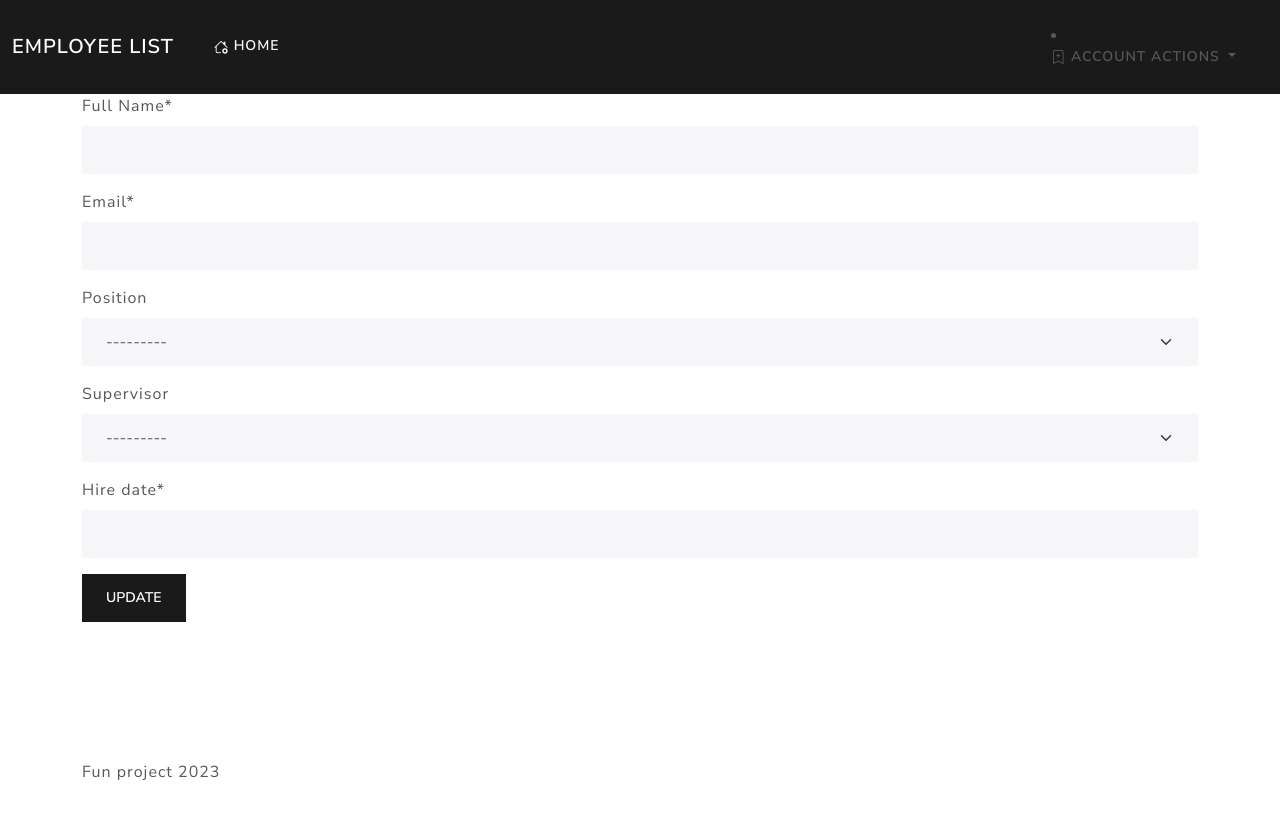
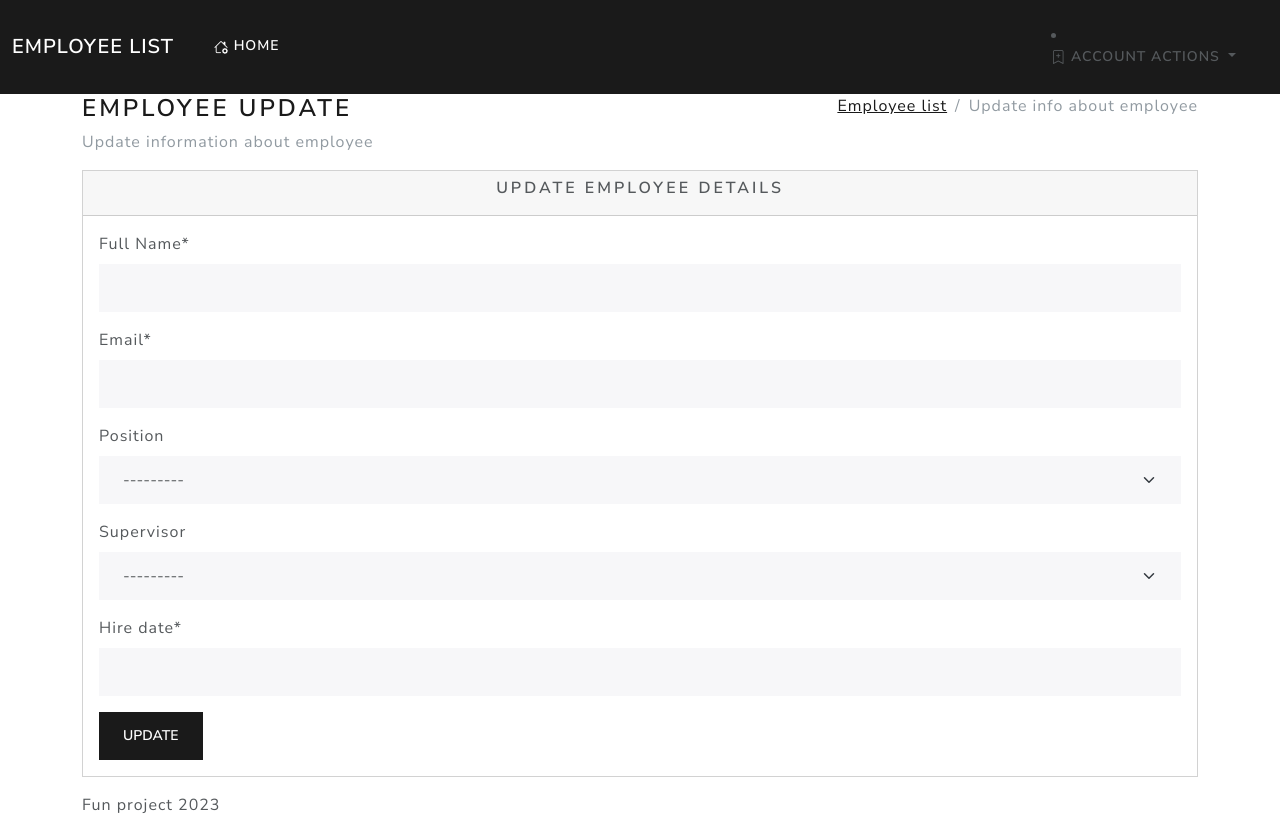
Before and after one commit to partybreaker911/test_task, a Django app: template apps/templates/employee/employee_edit.html in a window 1280 px wide. Before the commit the page ends 780 px from the top, so only its background shows below. Run offline with Django 4.2, Linux system fonts and the light colour scheme; the template is opened without the code that fills it: values that come from a table or form of the project are taken from there, others are empty; parts of the project's set-up code (start-up, migrations or seed data) failed here and were passed over; some libraries are stand-ins or nearby versions.

Commit message:
changed query in service, edit little bit template for edit view

```diff
--- a/apps/employee/admin.py
+++ b/apps/employee/admin.py
@@ -6,7 +6,7 @@ from apps.employee.models import Employee, Position
 
 
 class EmployeeMPTTModelAdmin(DraggableMPTTAdmin):
-    expand_tree_by_default = True
+    expand_tree_by_default = False
 
 
 admin.site.register(Employee, EmployeeMPTTModelAdmin)
--- a/apps/templates/employee/employee_edit.html
+++ b/apps/templates/employee/employee_edit.html
@@ -4,9 +4,36 @@
 {% load crispy_forms_tags %}
 
 {% block content %}
-    <form method="POST">
-        {% csrf_token %}
-        {{ form|crispy }}
-        <input class="btn btn-primary" type="submit" value="{% trans 'Update' %}">
-    </form>
+<div class="page-heading">
+    <div class="page-title">
+        <div class="row">
+            <div class="col-12 col-md-6 order-md-1 order-last">
+                <h3>{% trans 'Employee Update' %}</h3>
+                <p class="text-subtitle text-muted">{% trans 'Update information about employee' %}</p>
+            </div>
+            <div class="col-12 col-md-6 order-md-2 order-first">
+                <nav aria-label="breadcrumb" class="breadcrumb-header float-start float-lg-end">
+                    <ol class="breadcrumb">
+                        <li class="breadcrumb-item"><a href="{% url 'employee:employee_list' %}">{% trans 'Employee list' %}</a></li>
+                        <li class="breadcrumb-item active" aria-current="page">{% trans 'Update info about employee' %}</li>
+                    </ol>
+                </nav>
+            </div>
+        </div>
+    </div>
+</div>
+<div class="page-content">
+    <div class="card">
+        <div class="card-header">
+            <h5 class="text-center">{% trans 'Update employee details' %} </h5>
+        </div>
+        <div class="card-body">
+            <form method="POST">
+                {% csrf_token %}
+                {{ form|crispy }}
+                <input class="btn btn-primary" type="submit" value="{% trans 'Update' %}">
+            </form>
+        </div>
+    </div>
+</div>
 {% endblock content %}
```
Also changed, not shown: apps/employee/service/employees.py (+67 -67 lines), apps/employee/views.py (+15 -141 lines).
